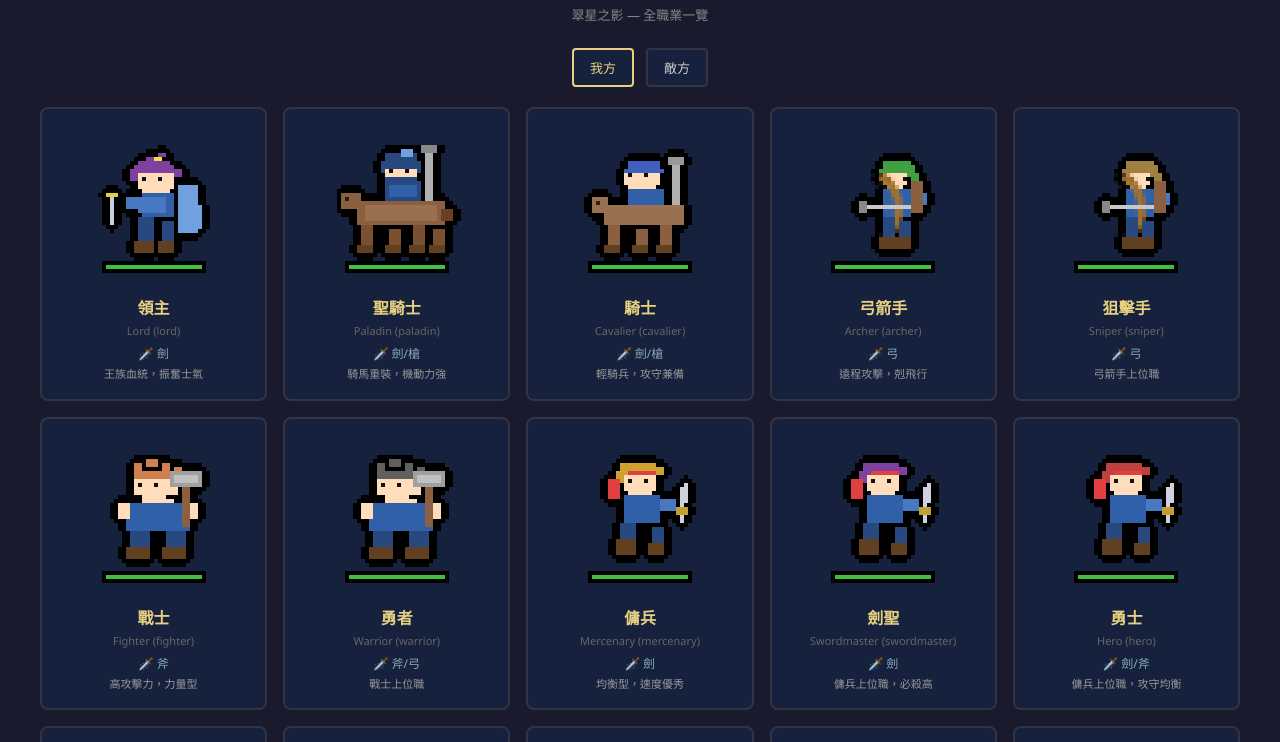
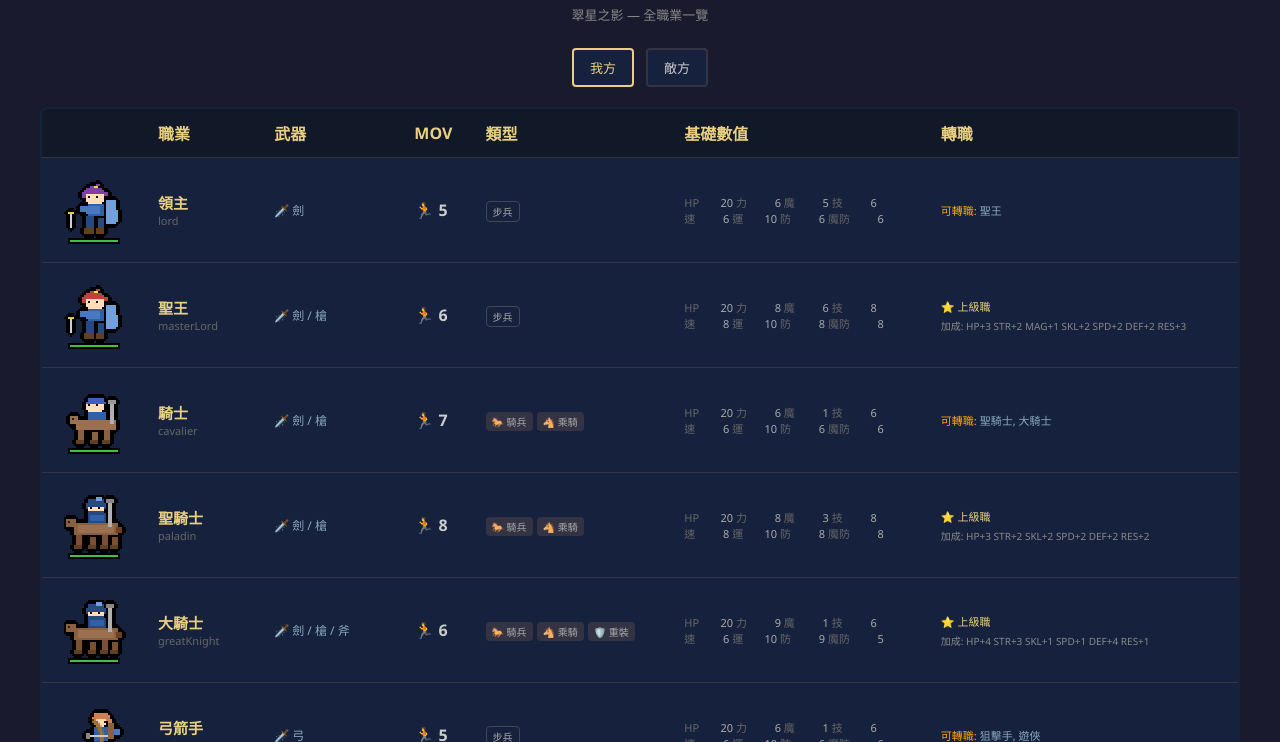
Before and after one commit to ShawTim/fire-emblem, a website: page classes/index.html in a window 1280 px wide. Both pictures are taken after a click on the button "我方". Shown: the part 58-800 px from the top of the page. Drawn offline with Linux system fonts and the light colour scheme.

Commit message:
Update classes list to read directly from CLASSES data and display table format

```diff
--- a/classes/index.html
+++ b/classes/index.html
@@ -9,17 +9,33 @@
 body { background:#1a1a2e; color:#ccc; font-family:'Segoe UI',sans-serif; padding:20px; }
 h1 { text-align:center; color:#e8d080; font-size:24px; margin-bottom:8px; }
 .subtitle { text-align:center; color:#888; font-size:13px; margin-bottom:24px; }
-.grid { display:grid; grid-template-columns:repeat(auto-fill,minmax(200px,1fr)); gap:16px; max-width:1200px; margin:0 auto; }
-.card {
-  background:#16213e; border:2px solid #334; border-radius:8px; padding:16px;
-  text-align:center; transition:border-color 0.2s;
-}
-.card:hover { border-color:#e8d080; }
-.card canvas { display:block; margin:0 auto 10px; }
-.class-name { color:#e8d080; font-size:16px; font-weight:bold; margin-bottom:4px; }
-.class-id { color:#666; font-size:11px; margin-bottom:6px; }
-.weapons { color:#8ab; font-size:12px; margin-bottom:4px; }
-.stats { color:#999; font-size:11px; line-height:1.5; }
+
+.table-container { overflow-x: auto; max-width: 1200px; margin: 0 auto; }
+table { width: 100%; border-collapse: collapse; background: #16213e; border: 2px solid #334; border-radius: 8px; overflow: hidden; }
+th, td { padding: 12px; text-align: left; border-bottom: 1px solid #334; }
+th { background: #111827; color: #e8d080; font-weight: bold; white-space: nowrap; position: sticky; top: 0; }
+tr:hover { background: #1e293b; }
+tr:last-child td { border-bottom: none; }
+
+.sprite-col { width: 60px; text-align: center; }
+.sprite-col canvas { display: inline-block; vertical-align: middle; }
+
+.class-name { color: #e8d080; font-size: 15px; font-weight: bold; }
+.class-id { color: #666; font-size: 11px; }
+
+.tags { display: inline-flex; gap: 4px; flex-wrap: wrap; }
+.tag { background: #334; color: #aaa; padding: 2px 6px; border-radius: 4px; font-size: 10px; }
+
+.weapons { color: #8ab; font-size: 12px; }
+.mov { color: #ccc; font-weight: bold; }
+
+.stats { font-size: 11px; color: #aaa; white-space: nowrap; }
+.stats span { display: inline-block; width: 32px; text-align: right; }
+.stats .lbl { color: #666; width: auto; margin-right: 2px; }
+
+.promo { font-size: 11px; color: #ffa500; }
+.promo-list { color: #8ab; }
+
 .faction-toggle { text-align:center; margin-bottom:20px; }
 .faction-toggle button {
   background:#16213e; color:#ccc; border:2px solid #334; padding:8px 16px;
@@ -37,7 +53,22 @@ h1 { text-align:center; color:#e8d080; font-size:24px; margin-bottom:8px; }
   <button id="btn-enemy" onclick="setFaction('enemy')">敵方</button>
 </div>
 
-<div class="grid" id="class-grid"></div>
+<div class="table-container">
+  <table>
+    <thead>
+      <tr>
+        <th class="sprite-col"></th>
+        <th>職業</th>
+        <th>武器</th>
+        <th>MOV</th>
+        <th>類型</th>
+        <th>基礎數值</th>
+        <th>轉職</th>
+      </tr>
+    </thead>
+    <tbody id="class-list"></tbody>
+  </table>
+</div>
 
 <script src="../js/data/items.js"></script>
 <script src="../js/data/classes.js"></script>
@@ -45,64 +76,43 @@ h1 { text-align:center; color:#e8d080; font-size:24px; margin-bottom:8px; }
 <script src="../js/sprites.js"></script>
 <script>
 // Minimal GameMap stub for sprites
-const GameMap = { tileSize:32, scale:2, width:20, height:15, terrain:[], getTerrain:()=>'plain',
-  screenToTile:()=>({x:0,y:0}), camX:0, camY:0 };
-
-const CLASS_INFO = {
-  lord:       { name:'領主', nameEn:'Lord', weapons:'劍', desc:'王族血統，振奮士氣' },
-  paladin:    { name:'聖騎士', nameEn:'Paladin', weapons:'劍/槍', desc:'騎馬重裝，機動力強' },
-  cavalier:   { name:'騎士', nameEn:'Cavalier', weapons:'劍/槍', desc:'輕騎兵，攻守兼備' },
-  archer:     { name:'弓箭手', nameEn:'Archer', weapons:'弓', desc:'遠程攻擊，剋飛行' },
-  sniper:     { name:'狙擊手', nameEn:'Sniper', weapons:'弓', desc:'弓箭手上位職' },
-  fighter:    { name:'戰士', nameEn:'Fighter', weapons:'斧', desc:'高攻擊力，力量型' },
-  warrior:    { name:'勇者', nameEn:'Warrior', weapons:'斧/弓', desc:'戰士上位職' },
-  mercenary:  { name:'傭兵', nameEn:'Mercenary', weapons:'劍', desc:'均衡型，速度優秀' },
-  swordmaster:{ name:'劍聖', nameEn:'Swordmaster', weapons:'劍', desc:'傭兵上位職，必殺高' },
-  hero:       { name:'勇士', nameEn:'Hero', weapons:'劍/斧', desc:'傭兵上位職，攻守均衡' },
-  mage:       { name:'魔法師', nameEn:'Mage', weapons:'魔法', desc:'魔法攻擊，無視防禦' },
-  sage:       { name:'賢者', nameEn:'Sage', weapons:'魔法/杖', desc:'魔法師上位職' },
-  darkMage:   { name:'暗黑法師', nameEn:'Dark Mage', weapons:'暗魔法', desc:'操縱黑暗之力' },
-  cleric:     { name:'僧侶', nameEn:'Cleric', weapons:'杖', desc:'回復支援，不能攻擊' },
-  bishop:     { name:'司祭', nameEn:'Bishop', weapons:'杖/魔法', desc:'僧侶上位職' },
-  knight:     { name:'重騎士', nameEn:'Knight', weapons:'槍', desc:'高防禦，移動力低' },
-  general:    { name:'將軍', nameEn:'General', weapons:'槍/劍', desc:'重騎士上位職，鐵壁' },
-  thief:      { name:'盜賊', nameEn:'Thief', weapons:'劍', desc:'開鎖/偷竊，速度高' },
-  assassin:   { name:'刺客', nameEn:'Assassin', weapons:'劍', desc:'盜賊上位職，必殺高' },
-  wyvernRider:{ name:'飛龍騎士', nameEn:'Wyvern Rider', weapons:'槍', desc:'飛行重裝，弱弓箭' },
-  wyvernLord: { name:'飛龍將軍', nameEn:'Wyvern Lord', weapons:'槍/劍', desc:'飛龍上位職' },
-  pegasusKnight:{ name:'天馬騎士', nameEn:'Pegasus Knight', weapons:'槍', desc:'飛行輕裝，弱弓箭' },
-  falconKnight:{ name:'隼騎士', nameEn:'Falcon Knight', weapons:'槍/劍', desc:'天馬上位職' },
-  brigand:    { name:'山賊', nameEn:'Brigand', weapons:'斧', desc:'粗暴蠻力型敵兵' },
-  skeleton:   { name:'骷髏兵', nameEn:'Skeleton', weapons:'劍/槍', desc:'不死族敵兵' },
-  soldier:    { name:'士兵', nameEn:'Soldier', weapons:'槍', desc:'基本敵兵' },
-};
+const GameMap = { tileSize:32, scale:2, width:20, height:15, terrain:[], getTerrain:()=>'plain', screenToTile:()=>({x:0,y:0}), camX:0, camY:0 };
 
 let currentFaction = 'player';
+
+const WEAPON_NAMES = { sword:'劍', lance:'槍', axe:'斧', bow:'弓', staff:'杖', fire:'火', thunder:'雷', wind:'風', dark:'暗' };
+const TAG_NAMES = { armored:'🛡️ 重裝', cavalry:'🐎 騎兵', flying:'🦅 飛行', mounted:'🐴 乘騎', undead:'💀 不死族' };
 
 function setFaction(f) {
   currentFaction = f;
   document.getElementById('btn-player').className = f==='player'?'active':'';
   document.getElementById('btn-enemy').className = f==='enemy'?'active':'';
-  renderAll();
+  renderList();
 }
 
-function renderAll() {
-  const grid = document.getElementById('class-grid');
-  grid.innerHTML = '';
-  const classIds = Object.keys(CLASS_INFO);
+function renderList() {
+  const tbody = document.getElementById('class-list');
+  tbody.innerHTML = '';
+
+  const classIds = Object.keys(CLASSES);
 
   classIds.forEach((classId, i) => {
-    const info = CLASS_INFO[classId];
-    const card = document.createElement('div');
-    card.className = 'card';
+    const cls = CLASSES[classId];
+    // Simple filter: if enemy-only classes, only show in enemy tab
+    const isEnemyOnly = ['soldier', 'knight', 'darkMage', 'brigand', 'skeleton'].includes(classId);
+    if (currentFaction === 'player' && isEnemyOnly) return;
 
+    const tr = document.createElement('tr');
+
+    // 1. Sprite
+    const tdSprite = document.createElement('td');
+    tdSprite.className = 'sprite-col';
     const canvas = document.createElement('canvas');
-    const scale = 4;
+    const scale = 2;
     canvas.width = 40 * scale;
     canvas.height = 40 * scale;
     canvas.style.width = (40 * scale) + 'px';
     canvas.style.height = (40 * scale) + 'px';
-
     const ctx = canvas.getContext('2d');
     ctx.imageSmoothingEnabled = false;
     ctx.scale(scale, scale);
@@ -115,58 +125,102 @@ function renderAll() {
       portrait: currentFaction === 'player' ? { hair: hairColors[i%8], skin:'#fdb', eyes:'#222' } : null,
       isBoss: false,
     };
+    Sprites.drawUnit(ctx, unit, 4, 4, false);
+    tdSprite.appendChild(canvas);
+    tr.appendChild(tdSprite);
 
-    Sprites.drawUnit(ctx, unit, 4, 4, false);
+    // Save for animation loop
+    canvas.dataset.classId = classId;
+    canvas.dataset.hairIndex = i % 8;
 
-    card.appendChild(canvas);
+    // 2. Class Name
+    const tdName = document.createElement('td');
+    tdName.innerHTML = `<div class="class-name">${cls.name}</div><div class="class-id">${classId}</div>`;
+    tr.appendChild(tdName);
 
-    const nameDiv = document.createElement('div');
-    nameDiv.className = 'class-name';
-    nameDiv.textContent = info.name;
-    card.appendChild(nameDiv);
+    // 3. Weapons
+    const tdWpn = document.createElement('td');
+    const wpnNames = (cls.weapons || []).map(w => WEAPON_NAMES[w] || w).join(' / ');
+    tdWpn.innerHTML = `<div class="weapons">🗡️ ${wpnNames}</div>`;
+    tr.appendChild(tdWpn);
 
-    const idDiv = document.createElement('div');
-    idDiv.className = 'class-id';
-    idDiv.textContent = info.nameEn + ' (' + classId + ')';
-    card.appendChild(idDiv);
+    // 4. MOV
+    const tdMov = document.createElement('td');
+    tdMov.innerHTML = `<div class="mov">🏃 ${cls.mov || 5}</div>`;
+    tr.appendChild(tdMov);
 
-    const weapDiv = document.createElement('div');
-    weapDiv.className = 'weapons';
-    weapDiv.textContent = '🗡️ ' + info.weapons;
-    card.appendChild(weapDiv);
+    // 5. Tags
+    const tdTags = document.createElement('td');
+    if (cls.tags && cls.tags.length > 0) {
+      const tagsHtml = cls.tags.map(t => `<span class="tag">${TAG_NAMES[t] || t}</span>`).join('');
+      tdTags.innerHTML = `<div class="tags">${tagsHtml}</div>`;
+    } else {
+      tdTags.innerHTML = `<div class="tags"><span class="tag" style="background:transparent;border:1px solid #445;">步兵</span></div>`;
+    }
+    tr.appendChild(tdTags);
 
-    const descDiv = document.createElement('div');
-    descDiv.className = 'stats';
-    descDiv.textContent = info.desc;
-    card.appendChild(descDiv);
+    // 6. Base Stats
+    const tdStats = document.createElement('td');
+    const bs = cls.baseStats || {};
+    tdStats.innerHTML = `
+      <div class="stats">
+        <span class="lbl">HP</span><span>${bs.hp||0}</span>
+        <span class="lbl">力</span><span>${bs.str||0}</span>
+        <span class="lbl">魔</span><span>${bs.mag||0}</span>
+        <span class="lbl">技</span><span>${bs.skl||0}</span><br>
+        <span class="lbl">速</span><span>${bs.spd||0}</span>
+        <span class="lbl">運</span><span>${bs.lck||0}</span>
+        <span class="lbl">防</span><span>${bs.def||0}</span>
+        <span class="lbl">魔防</span><span>${bs.res||0}</span>
+      </div>
+    `;
+    tr.appendChild(tdStats);
 
-    grid.appendChild(card);
+    // 7. Promotion
+    const tdPromo = document.createElement('td');
+    if (cls.promo && cls.promo.length > 0) {
+      const pNames = cls.promo.map(p => CLASSES[p.to] ? CLASSES[p.to].name : p.to).join(', ');
+      tdPromo.innerHTML = `<div class="promo">可轉職: <span class="promo-list">${pNames}</span></div>`;
+    } else if (cls.promoted) {
+      tdPromo.innerHTML = `<div class="promo" style="color:#e8d080">⭐ 上級職</div>`;
+      if (cls.bonus) {
+        let bHtml = Object.entries(cls.bonus).map(([k,v]) => `${k.toUpperCase()}+${v}`).join(' ');
+        tdPromo.innerHTML += `<div style="font-size:10px;color:#888;margin-top:4px;">加成: ${bHtml}</div>`;
+      }
+    } else {
+      tdPromo.innerHTML = `<div class="promo" style="color:#666">無法轉職</div>`;
+    }
+    tr.appendChild(tdPromo);
+
+    tbody.appendChild(tr);
   });
 }
 
-// Init
-Sprites._frameCounter = 0;
-renderAll();
+window.onload = function() {
+  Sprites.init();
+  setTimeout(renderList, 100);
+};
 
-// Animation loop — re-render all canvases every 200ms
+// Animation loop
 setInterval(function() {
   Sprites.tick();
-  Sprites.tick();
-  Sprites.tick();
-  var canvases = document.querySelectorAll('.card canvas');
-  var classIds = Object.keys(CLASS_INFO);
-  var hairColors = ['#8040a0','#c04040','#4060c0','#40a040','#a08040','#d08050','#606060','#d0a030'];
-  canvases.forEach(function(canvas, i) {
-    var ctx = canvas.getContext('2d');
+  const canvases = document.querySelectorAll('.sprite-col canvas');
+  const hairColors = ['#8040a0','#c04040','#4060c0','#40a040','#a08040','#d08050','#606060','#d0a030'];
+
+  canvases.forEach(canvas => {
+    const ctx = canvas.getContext('2d');
     ctx.setTransform(1,0,0,1,0,0);
     ctx.clearRect(0, 0, canvas.width, canvas.height);
-    ctx.scale(4, 4);
-    var classId = classIds[i];
-    var unit = {
+    ctx.scale(2, 2);
+
+    const classId = canvas.dataset.classId;
+    const hIndex = parseInt(canvas.dataset.hairIndex) || 0;
+
+    const unit = {
       classId: classId,
       faction: currentFaction,
       hp: 20, maxHp: 20,
-      portrait: currentFaction === 'player' ? { hair: hairColors[i%8], skin:'#fdb', eyes:'#222' } : null,
+      portrait: currentFaction === 'player' ? { hair: hairColors[hIndex], skin:'#fdb', eyes:'#222' } : null,
       isBoss: false,
     };
     Sprites.drawUnit(ctx, unit, 4, 4, false);
```
